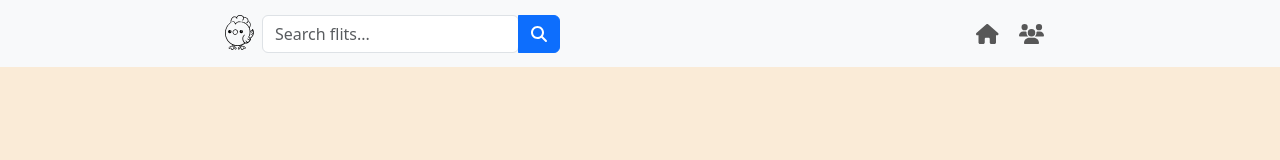
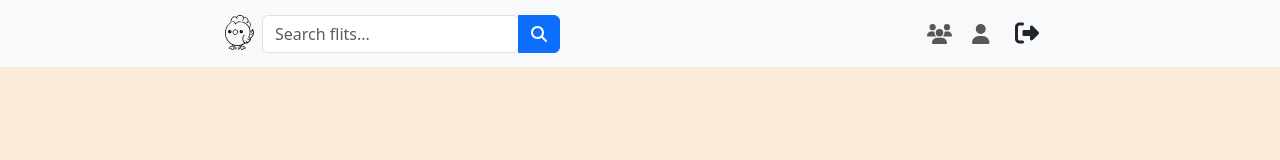
Before and after one commit to No-Woman-No-Work/Glitter-Vue, a Vue app: page / in a window 1280 px wide. Shown: the top 160 px of the page. Built offline with nearby package versions, Linux system fonts and the light colour scheme; sample sign-in values are in the browser's storage; what vue-awesome-paginate would draw is missing.

Commit message:
Add new icons in NavBar

```diff
--- a/src/components/LogoutButton.vue
+++ b/src/components/LogoutButton.vue
@@ -1,6 +1,6 @@
 <!-- COMPONENTE para inyectar en el botón de logout -->
 <template>
-	<button type="button" class="btn" @click='handleLogout'><i class="fas fa-right-from-bracket fa-xl"></i>
+	<button type="button" class="btn" @click='handleLogout'><i class="fa-solid fa-right-from-bracket fa-xl"></i>
 	</button>
 </template>
 
--- a/src/components/NavBar.vue
+++ b/src/components/NavBar.vue
@@ -32,18 +32,23 @@
 
     <!-- Right elements -->
     <ul class="navbar-nav flex-row">
-      <li class="nav-item me-3 me-lg-1 active">
+      <li class="nav-item me-3 me-lg-1 active" v-if="checkLogout(true)">
         <router-link to="/" class="nav-link" aria-current="page">
           <span><i class="fas fa-home fa-lg"></i></span>
         </router-link>
       </li>
-      <li class="nav-item me-3 me-lg-1">
+      <li class="nav-item me-3 me-lg-1 active">
         <router-link to="/public" class="nav-link" aria-current="page">
           <span><i class="fas fa-users fa-lg"></i></span>
         </router-link>
       </li>
-      <li class="nav-item me-3 me-lg-1" v-if="this.$route.name === 'private'">
-        <LogoutButton />
+      <li class="nav-item me-3 me-lg-1 active" v-if="checkLogin(true)">
+        <router-link to="/private" class="nav-link" aria-current="page">
+          <span><i class="fa-solid fa-user fa-lg"></i></span>
+        </router-link>
+      </li>
+      <li class="nav-item me-3 me-lg-1" v-if="checkLogin(true)">
+        <span><LogoutButton /></span>
       </li>
     </ul>
     <!-- Right elements -->
@@ -91,9 +96,29 @@ export default {
       }
     };
 
+    function checkLogin() {
+      const token = localStorage.getItem('access_token');
+      if (token) {
+        return true;
+      } else {
+        return false;
+      }
+    }
+
+    function checkLogout() {
+      const token = localStorage.getItem('access_token');
+      if (!token) {
+        return true;
+      } else {
+        return false;
+      }
+    }
+
     return {
       searchTerm,
       search,
+      checkLogin,
+      checkLogout,
     };
   },
 };
```
